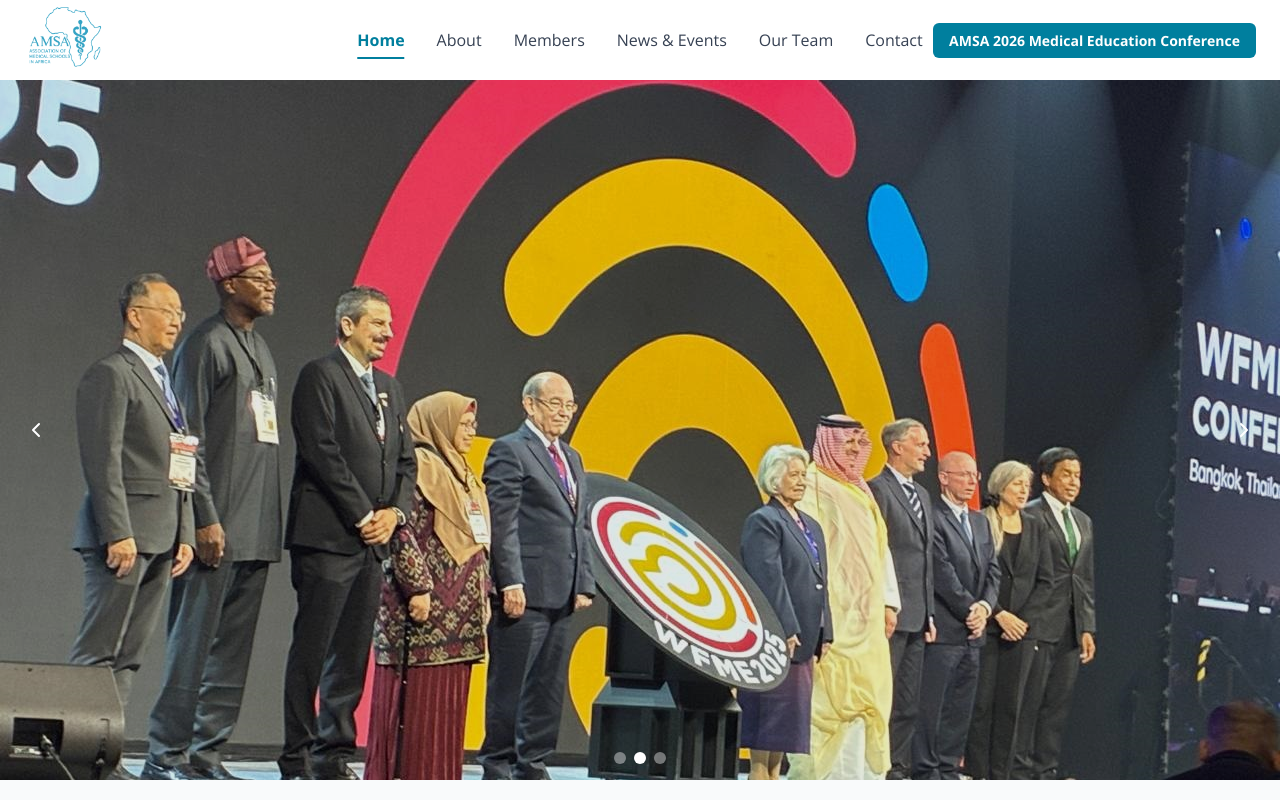
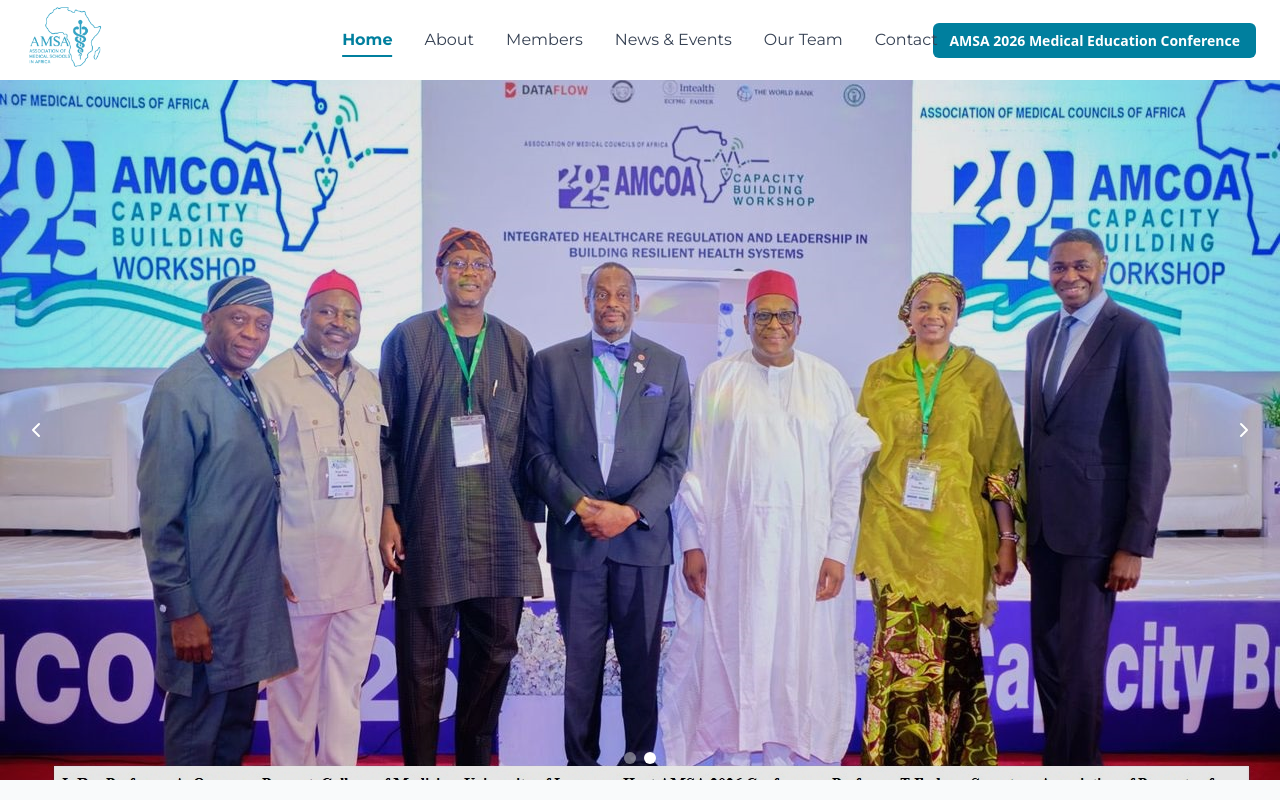
Before and after one commit to Tobi-Oyedele/AMSAfrica, a Next.js app: page / in a window 1280 px wide. Shown: the top 800 px of the page. Built offline with nearby package versions, Linux system fonts and the light colour scheme.

Commit message:
Font and bug fixes

```diff
--- a/src/app/globals.css
+++ b/src/app/globals.css
@@ -11,13 +11,11 @@
 h2,
 h3,
 h4,
-ul,
-li {
+ul {
   font-family: var(--font-montserrat);
 }
 
-p,
-a {
+p {
   font-family: var(--font-open-sans);
 }
 
--- a/src/components/Navbar/DesktopNav.tsx
+++ b/src/components/Navbar/DesktopNav.tsx
@@ -40,7 +40,7 @@
               <li key={link.path}>
                 <Link
                   href={link.path}
-                  className={`relative transition-colors ${
+                  className={`relative font-montserrat transition-colors ${
                     isActive
                       ? "text-primary font-semibold"
                       : "text-gray-700 hover:text-primary"
@@ -60,7 +60,7 @@
             href="https://www.amsafricaconference.org"
             target="_blank"
             rel="noopener noreferrer"
-            className="px-4 py-2 text-sm bg-primary text-white rounded-md font-semibold hover:bg-primary/90 transition-colors whitespace-nowrap"
+            className="px-4 py-2 text-sm font-montserrat bg-primary text-white rounded-md font-semibold hover:bg-primary/90 transition-colors whitespace-nowrap"
           >
             AMSA 2026 Medical Education Conference
           </a>
--- a/src/components/Navbar/MobileNav.tsx
+++ b/src/components/Navbar/MobileNav.tsx
@@ -61,7 +61,7 @@
               <li key={link.path}>
                 <Link
                   href={link.path}
-                  className={`text-white text-2xl transition-colors ${
+                  className={`text-white font-montserrat text-2xl transition-colors ${
                     isActive ? "text-white" : ""
                   }`}
                   onClick={() => setIsMenuOpen(false)}
@@ -76,7 +76,7 @@
             href="https://www.amsafricaconference.org"
             target="_blank"
             rel="noopener noreferrer"
-            className="px-5 py-2 bg-white rounded-lg font-semibold hover:bg-gray-100 transition-colors"
+            className="mx-5 py-2 text-center bg-white rounded-lg font-semibold"
           >
             AMSA 2026 Medical Education Conference
           </a>
--- a/src/components/home/Stats.tsx
+++ b/src/components/home/Stats.tsx
@@ -1,7 +1,7 @@
 const Stats = () => {
   const stats = [
-    { number: "150+", label: "Member Schools" },
-    { number: "45", label: "Countries" },
+    { number: "33", label: "Member Schools" },
+    { number: "10", label: "Countries" },
     { number: "75,000+", label: "Students" },
     { number: "12,000+", label: "Faculty" },
   ];
--- a/src/data/slides.ts
+++ b/src/data/slides.ts
@@ -28,28 +28,10 @@
   //images
   {
     type: "image",
-    src: "/images/amsa1.jpg",
-  },
-  {
-    type: "image",
     src: "/images/amsa2.jpg",
   },
   {
     type: "image",
     src: "/images/amsa3.jpg",
   },
-
-  // //side-by-side
-  // {
-  //   src: "/images/amsa-2026-save-the-date.jpg",
-  //   type: "side-by-side",
-  //   title: "Medical Education Conference",
-  //   text: "Increasing Capacity and Retention of The Global Health ",
-  // },
-  // {
-  //   src: "/images/call-for-abstracts.jpg",
-  //   type: "side-by-side",
-  //   title: "Call for Abstract",
-  //   // text: "Each Abstract should not be more than 300 words and structured as follows: Introduction, Aim(s), Methodology, Result and Conclusion. Abstracts are to be submimitted to abstract@amsafricaconference.org in Ms word form on or before 31st January, 2026 with the name of the presenter underlined",
-  // },
 ];
```
